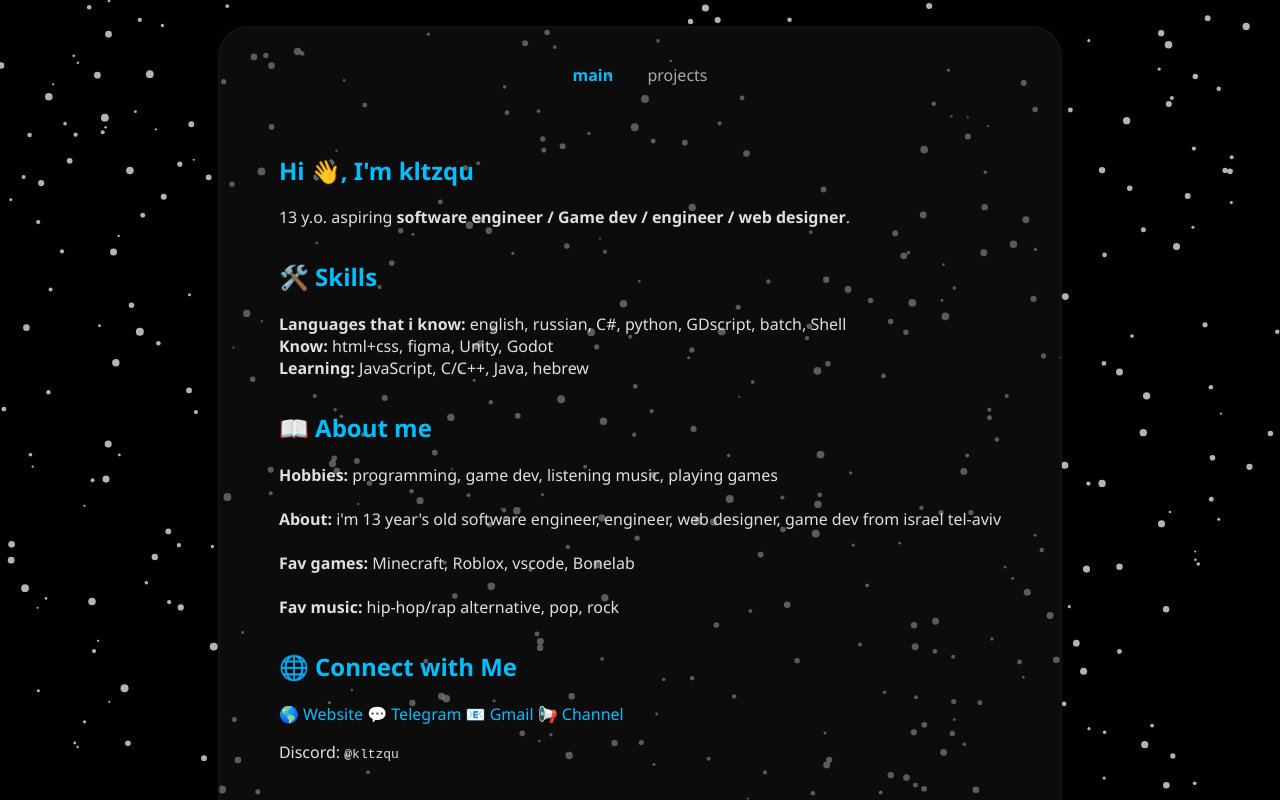
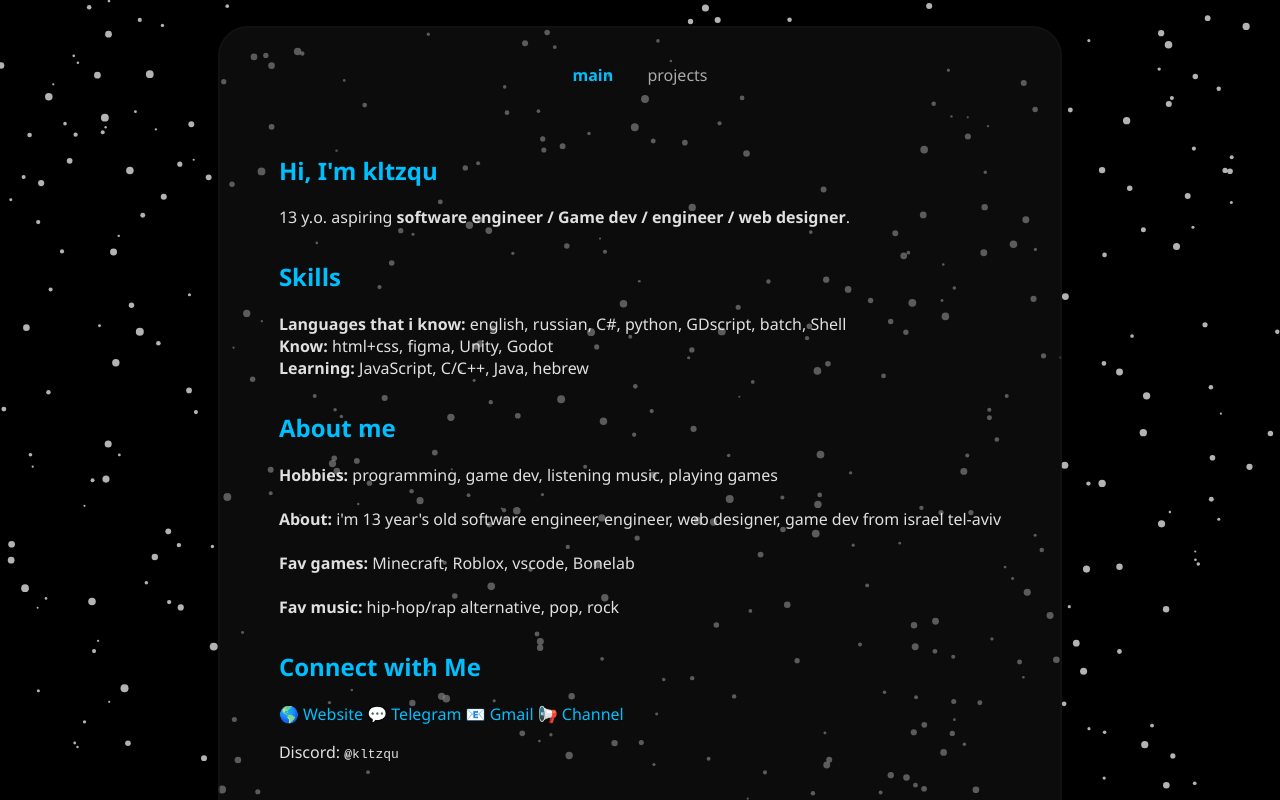
Before and after one commit to kltz4074/kltz4074.github.io, a plain HTML site: page index.html in a window 1280 px wide. Drawn offline with Linux system fonts and the light colour scheme.

Commit message:
NO EMOJI🤬🤬 x2
again... NO MORE EMOJIIIIIIIIIIIII

```diff
--- a/index.html
+++ b/index.html
@@ -19,12 +19,12 @@
 
     <main>
       <section id="intro">
-        <h1>Hi 👋, I'm <span class="accent">kltzqu</span></h1>
+        <h1>Hi, I'm <span class="accent">kltzqu</span></h1>
         <p>13 y.o. aspiring <strong>software engineer / Game dev / engineer / web designer</strong>.</p>
       </section>
 
       <section id="skills">
-        <h2>🛠️ Skills</h2>
+        <h2>Skills</h2>
         <ul>
           <li><strong>Languages that i know: </strong> english, russian, C#, python, GDscript, batch, Shell  </li>
           <li><strong>Know: </strong> html+css, figma, Unity, Godot</li>
@@ -33,7 +33,7 @@
       </section>
 
       <section>
-        <h2>📖 About me </h2>
+        <h2>About me </h2>
         <ul>
           <li><strong>Hobbies:</strong> programming, game dev, listening music, playing games</li>
           <br>
@@ -47,7 +47,7 @@
       </section>
 
       <section id="connect">
-        <h2>🌐 Connect with Me</h2>
+        <h2>Connect with Me</h2>
         <div class="links">
           <a href="https://kltz4074.github.io/">🌎 Website</a>
           <a href="https://t.me/Kltzqu">💬 Telegram</a>
```
